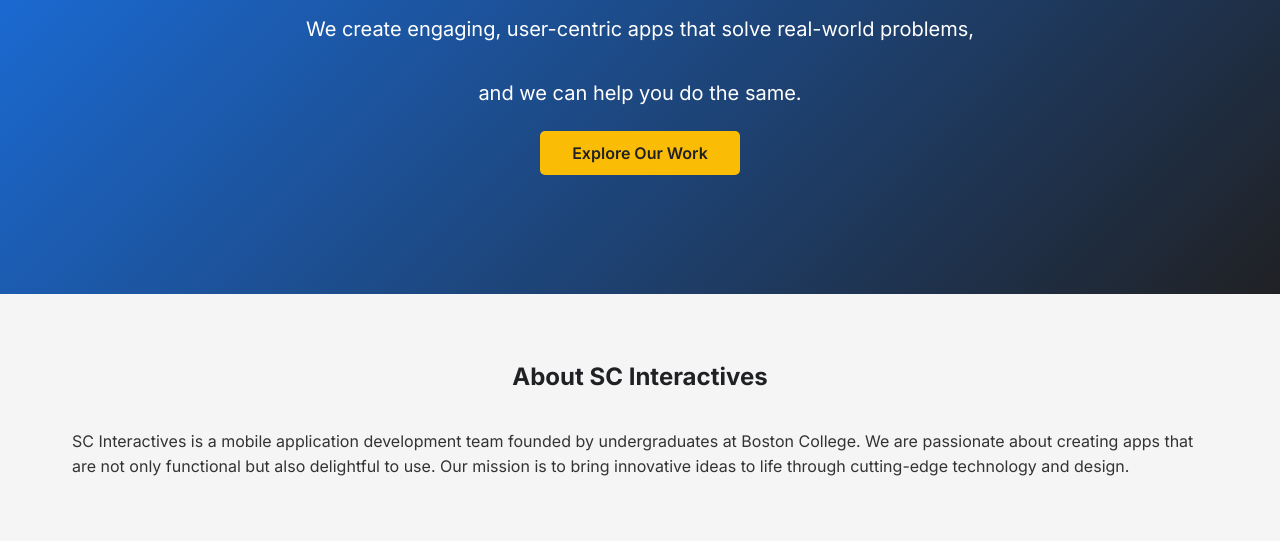
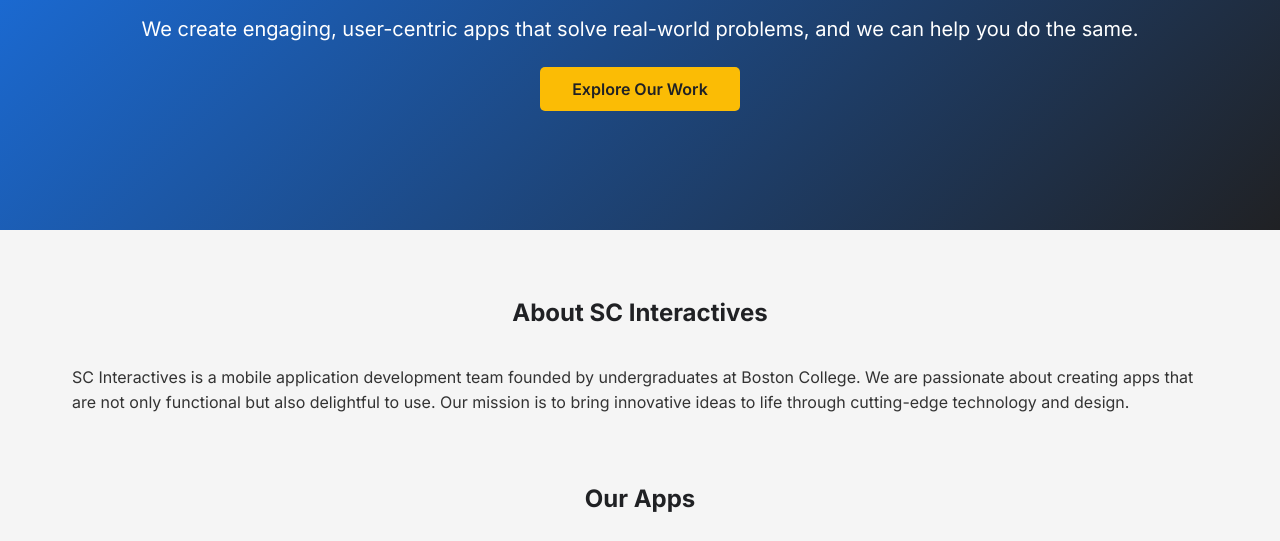
Before and after one commit to samcraftt/scinteractives, a plain HTML site: page index.html in a window 1280 px wide. Shown: the part 208-749 px from the top of the page. Drawn offline with Linux system fonts and the light colour scheme; a script that the page names is missing.

Commit message:
Update index.html

```diff
--- a/index.html
+++ b/index.html
@@ -31,8 +31,7 @@
         <section class="hero">
             <div class="hero-content">
                 <h1>Innovative Mobile App Development</h1>
-                <p>We create engaging, user-centric apps that solve real-world problems,</p>
-                <p>and we can help you do the same.</p>
+                <p>We create engaging, user-centric apps that solve real-world problems, and we can help you do the same.</p>
                 <a href="#projects" class="cta-button">Explore Our Work</a>
             </div>
         </section>
```
